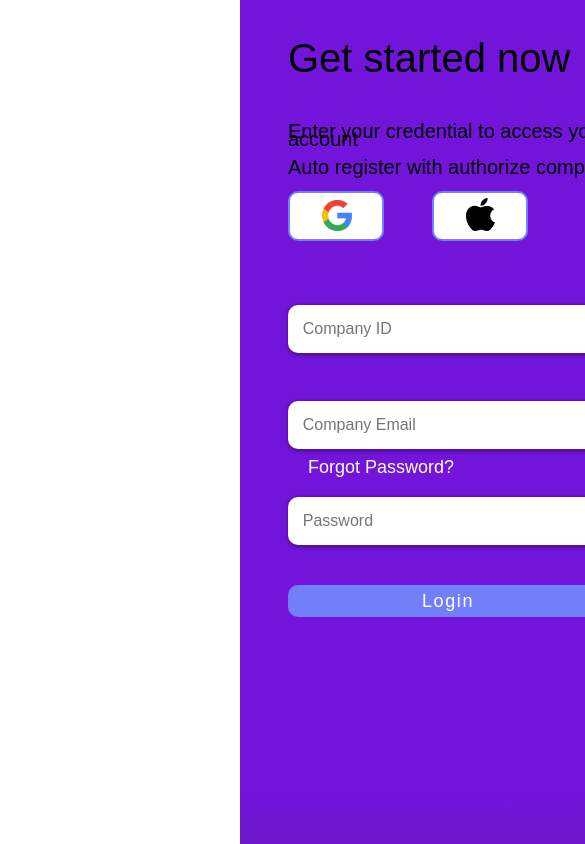
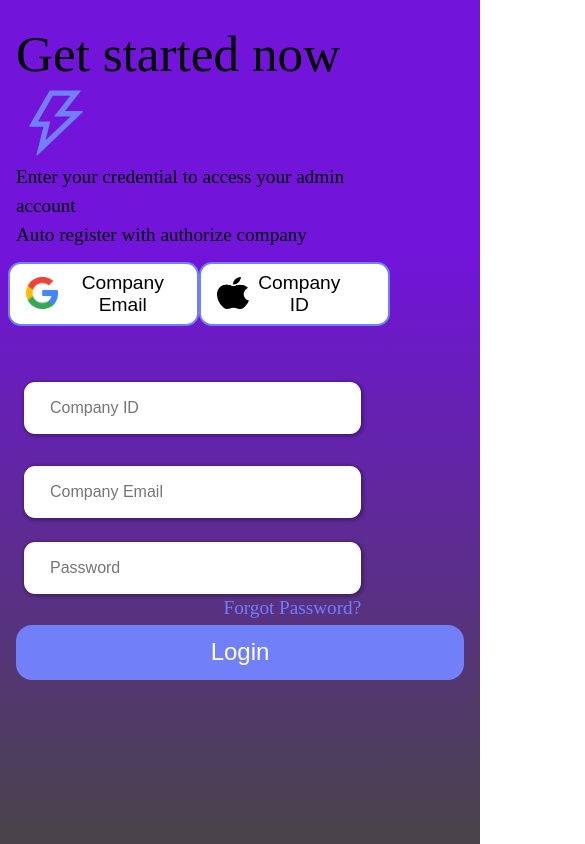
Before and after one commit to axeladib/hr-software, a React (Create React App) app: page / in a window 390 px wide. Shown: the top 844 px of the page, 585 px wide, since content can reach past the window. Built offline with nearby package versions, Linux system fonts and the light colour scheme; the HTML template or start-up script is replaced by a standard one.

Commit message:
mobile responsive : final commit

```diff
--- a/src/components/LoginPage.js
+++ b/src/components/LoginPage.js
@@ -2,7 +2,7 @@ import "../styles/LoginPage.scss";
 import { AiOutlineThunderbolt } from "react-icons/ai";
 const LoginPage = () => {
   return (
-    <div className="login__container">
+    <section className="login__container">
       <div className="login__form">
         {/* TODO: Hero text */}
         <div className="login__hero__text">
@@ -12,7 +12,7 @@ const LoginPage = () => {
         {/* TODO: Form description */}
         <div className="login__form__desc">
           <p>Enter your credential to access your admin account</p>
-          <p>Auto register with authorize company ID</p>
+          <p>Auto register with authorize company</p>
         </div>
         {/* TODO: Option to login with button */}
         <div className="login__form__button">
@@ -38,17 +38,21 @@ const LoginPage = () => {
         </div>
         {/* TODO: Input that user need to fill */}
         <div className="login__form__input">
+          <div className="first__input">
             <input placeholder="Company ID"></input>
             <input placeholder="Company Email"></input>
+          </div>
+          <div className="second__input">
+            <input placeholder="Password"></input>
             <a href="./">Forgot Password?</a>
-          <input placeholder="Password"></input>
+          </div>
           <button className="login__button">Login</button>
-        </div>
         </div>
         <div className="desc__img">
           <img src="/assets/desc.svg" alt="Features Display" />
         </div>
       </div>
+    </section>
   );
 };
 export default LoginPage;
--- a/src/styles/LoginPage.scss
+++ b/src/styles/LoginPage.scss
@@ -1,331 +1,194 @@
-body {
-  font-family: "Outfit", sans-serif;
-}
-.login__container {
-  display: flex;
-  width: 100%;
-  height: 1281px;
-  position: relative;
-  left: 15rem;
-}
-.desc__img {
-  position: absolute;
-  top: 3rem;
-  left: 35rem;
-  img {
-    width: 500px;
-    height: 600px;
-  }
-}
+//Variables in SCSS
+$gap: 4vh;
+$padding: 4vh;
+$color: #717ff8;
 
-/* SECTION FOR LOGIN FORM */
-.login__form {
-  width: 580px;
-  height: 700px;
-}
-.login__hero__text {
-  width: 700px;
-  height: 63px;
-  display: flex;
-  flex-direction: row;
-  position: relative;
-  margin-bottom: 2rem;
-  margin-top: 0rem;
-  h1 {
-    font-weight: 400;
-    font-style: normal;
-    font-size: 50px;
-    line-height: 63px;
-  }
-  .icon {
-    width: 119px;
-    height: 96px;
-    position: absolute;
-    left: 21rem;
-    top: 1.2rem;
-    color: #717ff8;
-  }
-}
+$bp: (
+  mobile: 320px,
+  tablet: 768px,
+  dekstop: 1440px,
+);
 
-.login__form__desc {
-  margin-top: 4rem;
-  font-size: 20px;
-  line-height: 0.5rem;
-}
-.login__form__button {
-  display: flex;
-  flex-direction: row;
-  .login__google {
-    button {
-      box-sizing: border-box;
-      width: 235px;
-      height: 50px;
-      padding: 0.3rem 2rem 0rem 2rem;
-      border: 2px solid #717ff8;
-      border-radius: 10px;
-      background: #ffffff;
-      position: relative;
-      cursor: pointer;
-      img {
-        box-sizing: border-box;
-        width: 30px;
-        height: 30.7px;
-        position: absolute;
-        left: 2rem;
-        bottom: 0.5rem;
-      }
-      .login__btn__text {
-        margin-left: 1rem;
-        font-weight: 400;
-        font-size: 15px;
-      }
-      &:hover {
-        background-color: #717ff8;
-        color: #ffffff;
-      }
-    }
-  }
-  .login__apple {
-    margin-left: 3rem;
-
-    button {
-      box-sizing: border-box;
-      width: 235px;
-      height: 50px;
-      padding: 0.3rem 2.5rem 0rem 2rem;
-      border: 2px solid #717ff8;
-      border-radius: 10px;
-      background: #ffffff;
-      position: relative;
-      cursor: pointer;
-      img {
-        width: 29px;
-        height: 33px;
-        margin-right: 1rem;
-        position: absolute;
-        left: 2rem;
-        bottom: 0.5rem;
-      }
-      .login__btn__text {
-        font-weight: 400;
-        font-size: 15px;
-      }
-      &:hover {
-        background-color: #717ff8;
-        color: #ffffff;
+//Template for media breakpoint
+@mixin query($display) {
+  @each $key, $value in $bp {
+    //defining max-width for different scren size
+    @if ($display == $key) {
+      @media (max-width: $value) {
+        @content;
       }
     }
   }
 }
 
-//LOGIN FORM INPUT
-.login__form__input {
-  display: flex;
-  flex-direction: column;
-  margin-top: 2rem;
-  position: relative;
-  input {
+//Remove the default css property in browser
+* {
+  margin: 0px;
+  padding: 0px;
+
+  // Changing the body here
+
+  body {
+    width: 100%;
+    min-height: 100vh;
+    font-family: "Outfit";
+    font-size: 45px;
     box-sizing: border-box;
-    width: 534px;
-    height: 45px;
-    border-radius: 10px;
-    border: 2px solid #ffffff;
-    box-shadow: 1px 1px 3px 2px rgba(0, 0, 0, 0.25);
-    margin-top: 2rem;
-    margin-bottom: 1rem;
-    padding: 0rem 0rem 0rem 1.5rem;
-    font-size: 1rem;
-    font-weight: 400;
-  }
-  a {
-    text-decoration: none;
-    position: absolute;
-    top: 11.5rem;
-    right: 3rem;
-    line-height: 20px;
-    font-size: 18px;
-    font-style: normal;
-    color: #717ff8;
-    font-weight: 400;
-  }
-}
-.login__button {
-  box-sizing: border-box;
-  width: 534px;
-  height: 40px;
-  background: #717ff8;
-  border-radius: 10px;
-  color: #ffffff;
-  letter-spacing: 0.1rem;
-  border: none;
-  font-weight: 400;
-  font-size: 18px;
-  margin-top: 1.5rem;
-  &:hover {
-    background-color: #99dbf5;
-    color: #000000;
-    cursor: pointer;
-  }
-}
-
-//Responsive design mobile
-@media (max-width: 600px) {
-  .login__container {
-    font-family: "Outfit", sans-serif;
-    // position: relative;
-    display: flex;
     background: rgb(70, 70, 66);
     background: linear-gradient(
       0deg,
       rgba(70, 70, 66, 1) 0%,
-      rgba(114, 20, 218, 1) 38%
+      rgba(114, 20, 218, 1) 71%
     );
-  }
-  .desc__img {
-    display: none;
-    z-index: -1;
-    img {
-      width: 70%;
-      height: 800px;
   }
 }
 
-  /* SECTION FOR LOGIN FORM */
-  .login__form {
-    width: 100%;
-    height: 700px;
-    margin-left: 3rem;
-  }
+//Start styling
+[class^="login__form"] {
+  @include query(tablet) {
+    margin-left: 0.5rem;
+    margin-top: 1.5rem;
     .login__hero__text {
       display: flex;
-    position: relative;
-    width: 500px;
+      flex-wrap: wrap;
+      margin: 0rem 0rem 0rem 0.5rem;
       h1 {
-      font-size: 2.5rem;
-      font-weight: 400;
+        font-size: 3.2rem;
+        font-weight: 500;
       }
       .icon {
-      width: 6rem;
+        width: 5rem;
         height: 5rem;
-      color: #717ff8;
-      margin-top: 1rem;
-
+        color: $color;
       }
     }
-
     .login__form__desc {
+      display: flex;
+      flex-direction: column;
+      margin: 0rem 0rem 0rem 0.5rem;
+      p {
+        line-height: 1.5em;
+        font-size: 1.2rem;
+        text-align: start;
+      }
     }
     .login__form__button {
       display: flex;
-    margin-bottom: 2rem;
+      justify-content: space-evenly;
+      margin: 0.8rem 0rem 0rem 0rem;
       .login__google {
         button {
+          background-color: #ffffff;
           box-sizing: border-box;
-        width: 6rem;
-        height: 50px;
-        // padding: 0.3rem 2rem 0rem 2rem;
+          padding: 0.5rem 1rem 0.5rem 1rem;
+          border-radius: 0.8rem;
+          display: flex;
+          justify-content: center;
+          align-items: center;
           border: 2px solid #717ff8;
-        border-radius: 10px;
-        background: #ffffff;
-        position: relative;
+          &:hover {
+            background-color: #30a2ff;
             cursor: pointer;
-        text-indent: 100%;
-        white-space: nowrap;
-        overflow: hidden;
-        color: #ffffff;
+          }
           img {
-          box-sizing: border-box;
-          width: 30px;
-          height: 30.7px;
-          position: absolute;
-          left: 2rem;
-          bottom: 0.5rem;
+            height: 2rem;
+            width: 2rem;
           }
           .login__btn__text {
-          margin-left: 1rem;
+            font-size: 1.2rem;
+            margin-left: 0.4rem;
             font-weight: 400;
-          font-size: 15px;
-        }
-        &:hover {
-          background-color: #717ff8;
-          color: #ffffff;
           }
         }
       }
       .login__apple {
-      margin-left: 3rem;
-
         button {
+          background-color: #ffffff;
           box-sizing: border-box;
-        width: 6rem;
-        height: 50px;
-        padding: 0.3rem 0rem 0rem 2rem;
+          padding: 0.5rem 2.8rem 0.5rem 1rem;
+          border-radius: 0.8rem;
+          display: flex;
+          align-items: center;
+          justify-content: center;
           border: 2px solid #717ff8;
-        border-radius: 10px;
-        background: #ffffff;
-        position: relative;
+          &:hover {
+            background-color: #30a2ff;
             cursor: pointer;
-        text-indent: 100%;
-        white-space: nowrap;
-        overflow: hidden;
+          }
           img {
-          width: 29px;
-          height: 33px;
-          margin-right: 1rem;
-          position: absolute;
-          left: 2rem;
-          bottom: 0.5rem;
+            box-sizing: border-box;
+            height: 2rem;
+            width: 2rem;
           }
           .login__btn__text {
             font-weight: 400;
-          font-size: 15px;
-        }
-        &:hover {
-          background-color: #717ff8;
-          color: #ffffff;
+            font-size: 1.2rem;
+            margin-left: 0.4rem;
           }
         }
       }
     }
-
-  //LOGIN FORM INPUT
     .login__form__input {
+      .first__input {
+        margin: 1rem 1.8rem 0rem 0.5rem;
         display: flex;
         flex-direction: column;
-    position: relative;
         input {
-      box-sizing: border-box;
-      width: 20rem;
+          padding: 0rem 0rem 0rem 1.5rem;
           height: 3rem;
-      padding: 0rem 0rem 0rem 0.8rem;
-      border-radius: 10px;
+          border-radius: 0.7rem;
+          font-size: 1rem;
+          line-height: 1rem;
+          margin: 2rem 0rem 0rem 0rem;
           border: 2px solid #ffffff;
           box-shadow: 1px 1px 3px 2px rgba(0, 0, 0, 0.25);
+        }
+      }
+      .second__input {
+        display: flex;
+        flex-direction: column;
+        margin: 1rem 1.8rem 0rem 0.5rem;
+        input {
+          padding: 0rem 0rem 0rem 1.5rem;
+          height: 3rem;
+          border-radius: 0.7rem;
           font-size: 1rem;
-      font-weight: 400;
-      margin-bottom: 1rem;
+          line-height: 1rem;
+          margin: 0.5rem 0rem 0rem 0rem;
+          border: 2px solid #ffffff;
+          box-shadow: 1px 1px 3px 2px rgba(0, 0, 0, 0.25);
         }
         a {
-
           text-decoration: none;
+          color: #717ff8;
+          font-size: 1.2rem;
           text-align: end;
-      color: #ffffff;
-      margin-right: 11rem;
-      margin-bottom: 0.2rem;
+          margin: 0.2rem 0rem 0rem 0rem;
+        }
       }
     }
     .login__button {
-    box-sizing: border-box;
-    width: 20rem;
-    height: 2rem;
-    border-radius: 10px;
+      margin: 0rem 1rem 0rem 0rem;
+      width: 28rem;
+      padding: 0.7rem 0rem 0.7rem 0rem;
+      font-size: 1.5rem;
+      color: #ffffff;
       background-color: #717ff8;
       border: none;
-    color: #ffffff;
+      border-radius: 1rem;
+      font-weight: 400;
+      line-height: 2rem;
       &:hover {
-      background-color: #99dbf5;
-      color: #000000;
+        background-color: #30a2ff;
         cursor: pointer;
       }
     }
+    .desc__img {
+      img {
+        display: none;
+        height: 300px;
+        width: 200px;
       }
+    }
+  }
+}
```
Lines whose indentation alone changed are shown as unchanged.
